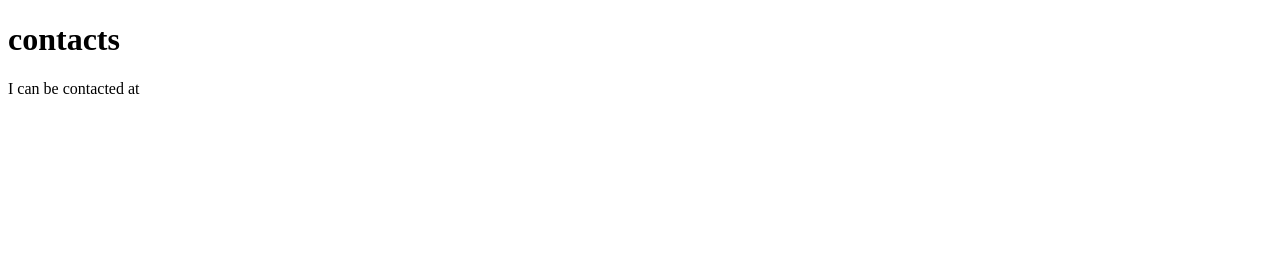
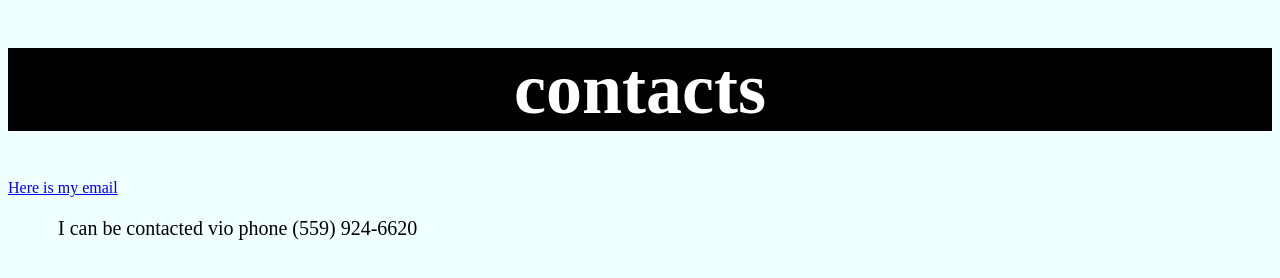
Before and after one commit to Treyperez/Mike-Website, a plain HTML site: page contact.html in a window 1280 px wide. Drawn offline with Linux system fonts and the light colour scheme.

Commit message:
added to contacts

```diff
--- a/contact.html
+++ b/contact.html
@@ -5,9 +5,12 @@
     <meta http-equiv="X-UA-Compatible" content="IE=edge">
     <meta name="viewport" content="width=device-width, initial-scale=1.0">
     <title>contact</title>
+<link rel="stylesheet" href="main.css">
 </head>
 <body>
     <h1>contacts</h1>
-    <p>I can be contacted at
+    <a href = "mailto: treyfootball60@gmail.com"> Here is my email</a>
+    <p>I can be contacted vio phone (559) 924-6620</p>
+
 </body>
 </html>
```
